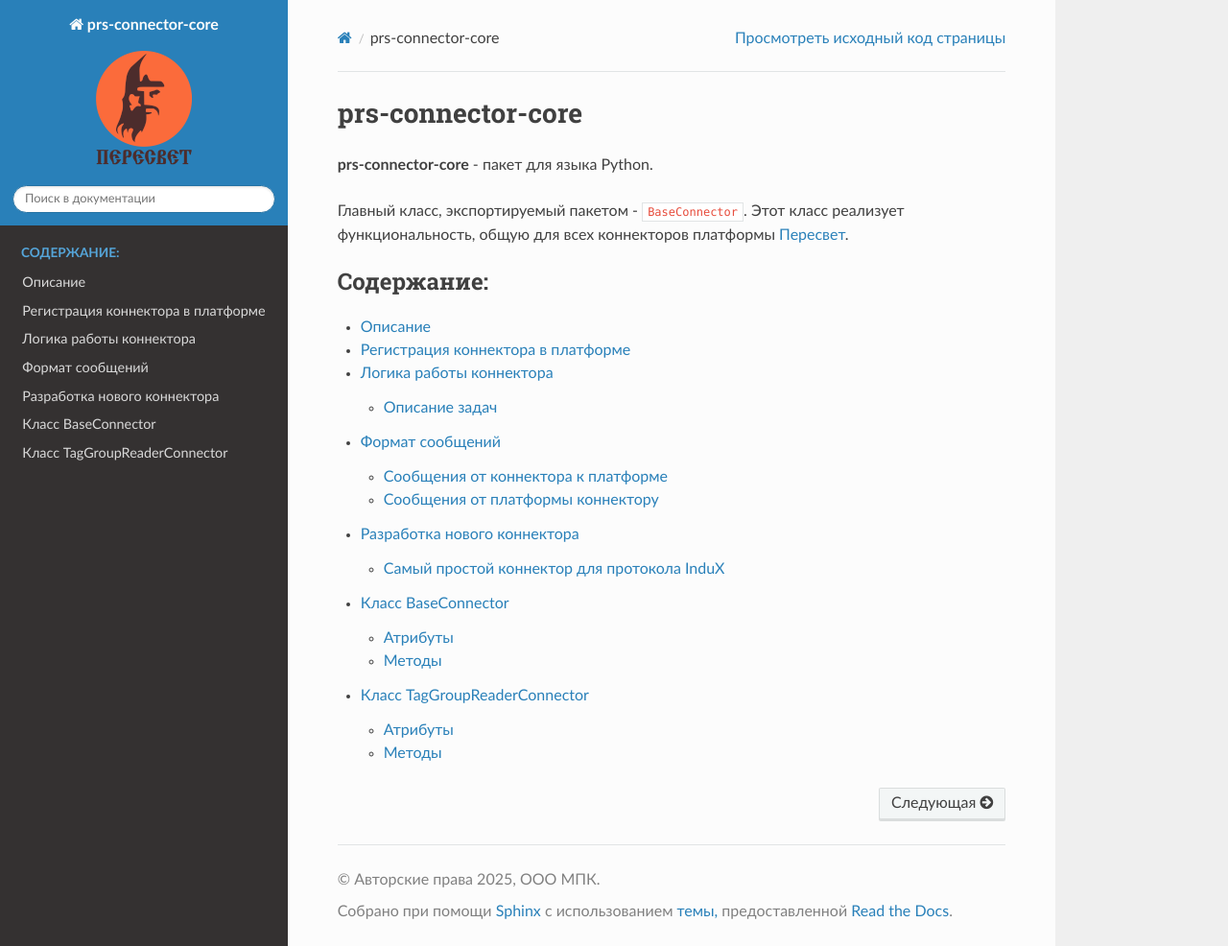
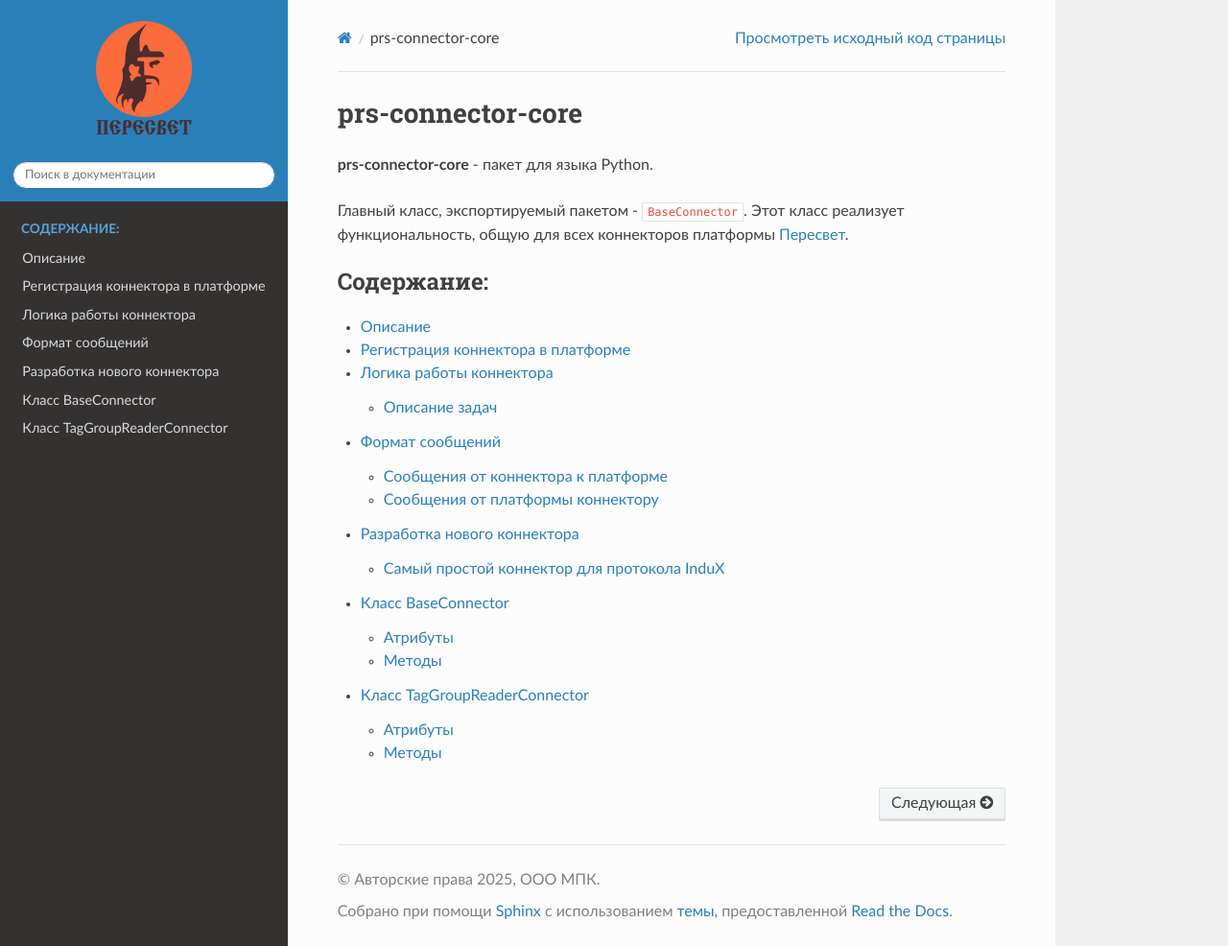
Before and after one commit to mp-co-ru/prs-connector-core, a Sphinx documentation site: the page built from docs/source/index.rst, in a window 1280 px wide and 986 px high. Shown: the whole window at 96% size. Built offline with Sphinx 7.4.7 and the Read the Docs theme 3.1.0, drawn with Linux system fonts in a browser that asks for light colours.

```diff
--- a/docs/source/conf.py
+++ b/docs/source/conf.py
@@ -41,3 +41,8 @@ html_logo = "pics/logo.png"
 #}
 togglebutton_hint = ""
 togglebutton_hint_hide = ""
+
+html_theme_options = {
+    'logo_only': True,
+    'display_version': True,
+}
```
